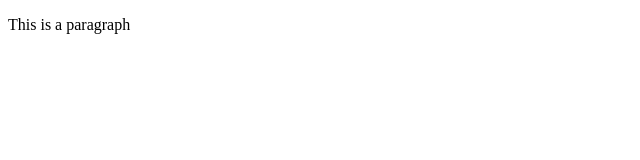
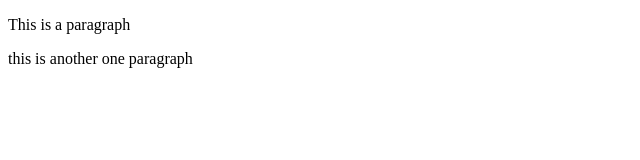
Before and after one commit to Oyanna/coursera, a plain HTML site: page index.html in a window 1280 px wide. Shown: the whole page, without its empty margins (0-640 px from the left). Drawn offline with Linux system fonts and the light colour scheme.

Commit message:
2nd commit

```diff
--- a/index.html
+++ b/index.html
@@ -5,5 +5,6 @@
     </head>
     <body>
         <p>This is a paragraph</p>
+        <p>this is another one paragraph</p>
     </body>
 </html>
```
